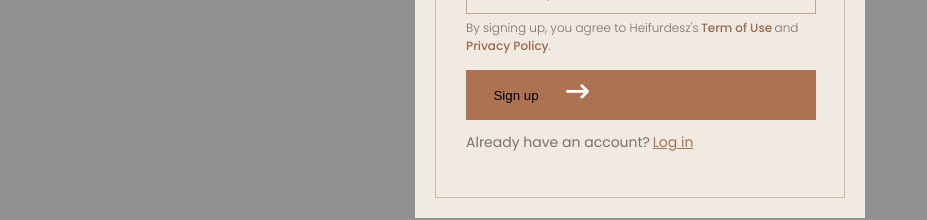
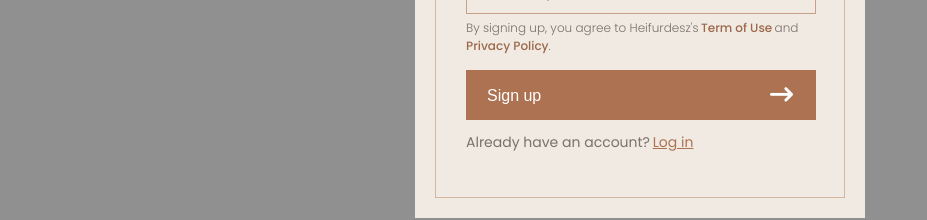
Before and after one commit to huylucwork/furniture-showroom, a React (Create React App) app in the folder client/: page /home in a window 1280 px wide. Shown: the part 482-702 px from the top of the page, without its empty margins (0-927 px from the left). Built offline with nearby package versions, Linux system fonts and the light colour scheme; a web font is replaced by a local one.

Commit message:
version 1.1

```diff
--- a/client/src/components/homepage/auth/signup.jsx
+++ b/client/src/components/homepage/auth/signup.jsx
@@ -52,14 +52,14 @@ export default function Signup() {
               <div className="sign-up_desc">
                 By signing up, you agree to Heifurdesz's&thinsp;
                 <a className="sign-up_link" href="#">Term of Use</a>
-                &thinsp;and&thinsp;
+                  &thinsp;and&thinsp;
                 <a className="sign-up_link" href="#">Privacy Policy</a>.
               </div>
               <div className="sign-up_btn">
                 <button
                   type="submit"
                   className="sign-up_btn_submit">
-                  Sign up
+                  <p>Sign up</p>
                 </button>
                 <i className="fa-solid fa-arrow-right-long fa-2x sign-up_btn_icon"></i>
               </div>
--- a/client/src/styles/signup.css
+++ b/client/src/styles/signup.css
@@ -134,24 +134,35 @@
     cursor: pointer;
     width: 350px;
     height: 50px;
-    background-color: var(--boxColor);
+    background-color: #9c674b;
 }
 
 .sign-up_btn_submit {
     cursor: pointer;
     border: none;
     background-color: var(--boxColor);
-    width: 100px;
+    width: 350px;
     height: 100%;
-    transition: width .2s;
 }
 
-.sign-up_btn:hover > .sign-up_btn_submit {
-    background-color: #9c674b;
-    width: 100%;
+.sign-up_btn_submit p {
+    position: absolute;
+    left: 21px;
+    top: 17px;
+    color: #fff;
+    font-size: 16px;
+    font-weight: 500;
+}
+
+@keyframes btn-hover {
+    from {width: 350px;}
+    to {width: 100px;}
 }
 
 .sign-up_btn_icon {
+    position: absolute;
+    top: 13px;
+    right: 23px;
     color: #fff;
     font-size: 23px;
 }
```
